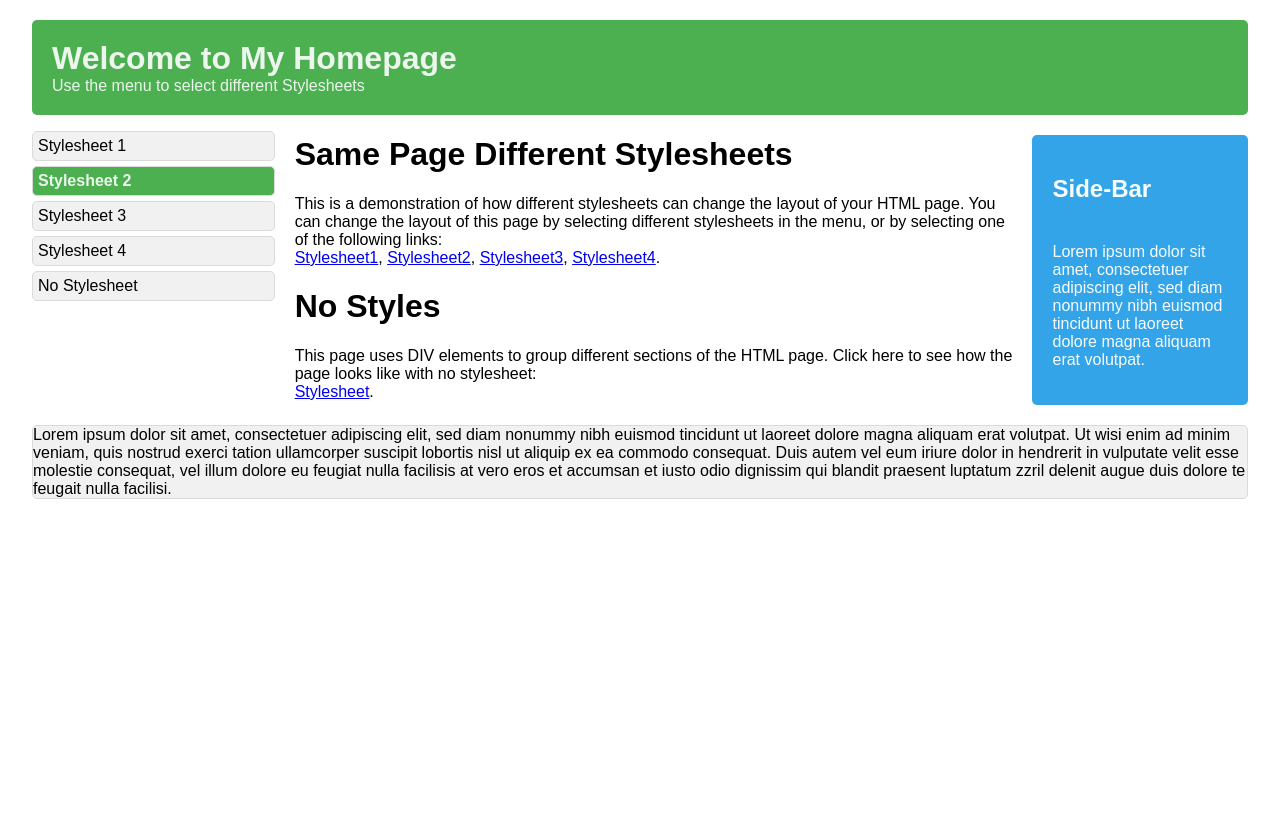
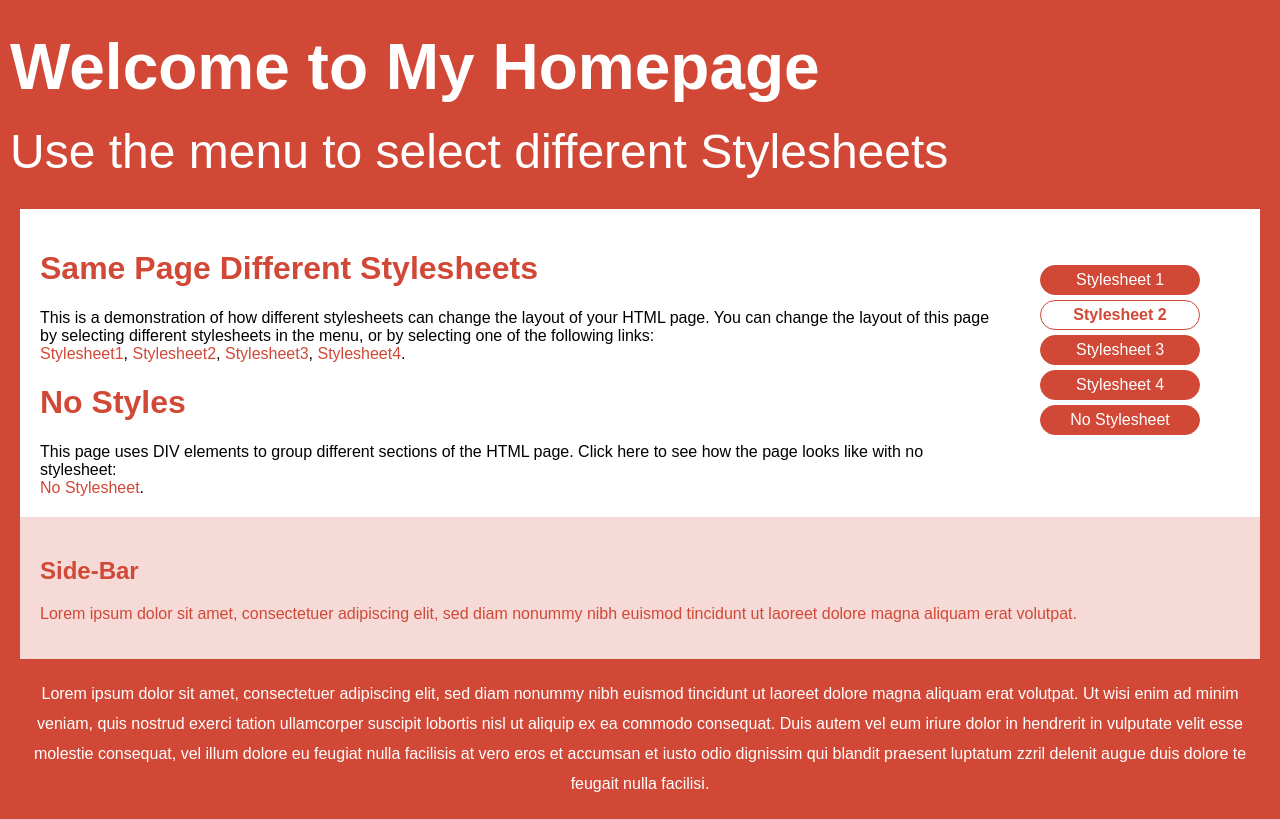
Before and after one commit to InsanireDevices/TMS-DotNet-Banakh, a plain HTML site: page src/TMS.DotNet06.w3example/index2.html in a window 1280 px wide. Drawn offline with Linux system fonts and the light colour scheme.

Commit message:
feat: Add second style page

```diff
--- a/src/TMS.DotNet06.w3example/css/style2.css
+++ b/src/TMS.DotNet06.w3example/css/style2.css
@@ -0,0 +1,105 @@
+.body{
+    margin: auto;
+    padding: 0px;
+    background-color: #D14836;
+    font-family: Arial, sans-serif;
+}
+
+.header {
+    color: white;
+    padding: 10px;
+}
+
+.header p {
+    margin: 0px 0px 20px 0px;
+    padding: 0px;
+    font-size: 48px;
+}
+
+.header h1 {
+    margin: 0px;
+    padding: 0px;
+    font-size: 64px;
+    font-weight: bold;
+}
+
+.main-menu {
+    display: block;
+    width: 200px;
+    float: right;
+    margin-top: 40px;
+    margin-right: 80px;
+}
+
+.main-menu ul{
+    list-style: none;
+}
+
+.main-menu li{
+    text-align: center;
+    margin: 5px 0px 5px 0px;
+    border-style: solid;
+    background-color: #D14836;
+    border-radius: 20px;
+    border-width: 1px;
+    border-color: #D14836;
+
+}
+
+.main-menu ul li a{
+    padding: 5px 20px 5px 20px;
+    color: white;
+    display: block;
+    box-sizing: content-box;
+    text-decoration: none;
+}
+
+.main-menu ul li:hover a{
+    background-color: white;
+    color: #D14836;
+    border-radius: 20px;
+    border-width: 1px;
+    border-color: #D14836;
+}
+
+.content{
+    width: auto;
+    padding: 20px;
+    margin: 0px 20px 0px 20px;
+    margin-bottom: 0px;
+    background-color: white;
+}
+
+.content h1 {
+    color:#D14836;
+}
+
+.content a {
+    text-decoration: none;
+    color: #D14836;
+}
+
+.main-menu ul li.selectedstyle {
+    font-weight: bold;
+
+    background-color: white;
+}
+
+.main-menu ul li.selectedstyle a{
+    color:#D14836;
+}
+
+.sidebar {
+    display: block;
+    margin: 0px 20px 0px 20px;
+    padding: 20px;
+    background-color: #F6DAD7;
+    color:#D14836
+}
+
+.footer {
+    margin: 20px;
+    text-align: center;
+    color: white;
+    line-height: 30px;
+}
--- a/src/TMS.DotNet06.w3example/index2.html
+++ b/src/TMS.DotNet06.w3example/index2.html
@@ -3,7 +3,7 @@
 
 <head>
     <meta charset="UTF-8" />
-    <link rel="stylesheet" href="css/style1.css" />
+    <link rel="stylesheet" href="css/style2.css" />
 </head>
 
 <body class="body">
@@ -36,7 +36,7 @@
             <h1>No Styles</h1>
             <div>
                 This page uses DIV elements to group different sections of the HTML page. Click here to see how the page looks like with no stylesheet:
-                <br/><a href="index.html">Stylesheet</a>.
+                <br/><a href="index.html">No Stylesheet</a>.
             </div>
 
         </div>
```
Also changed, not shown: src/TMS.DotNet06.w3example/index3.html (+1 -1 lines), src/TMS.DotNet06.w3example/index4.html (+1 -1 lines).
